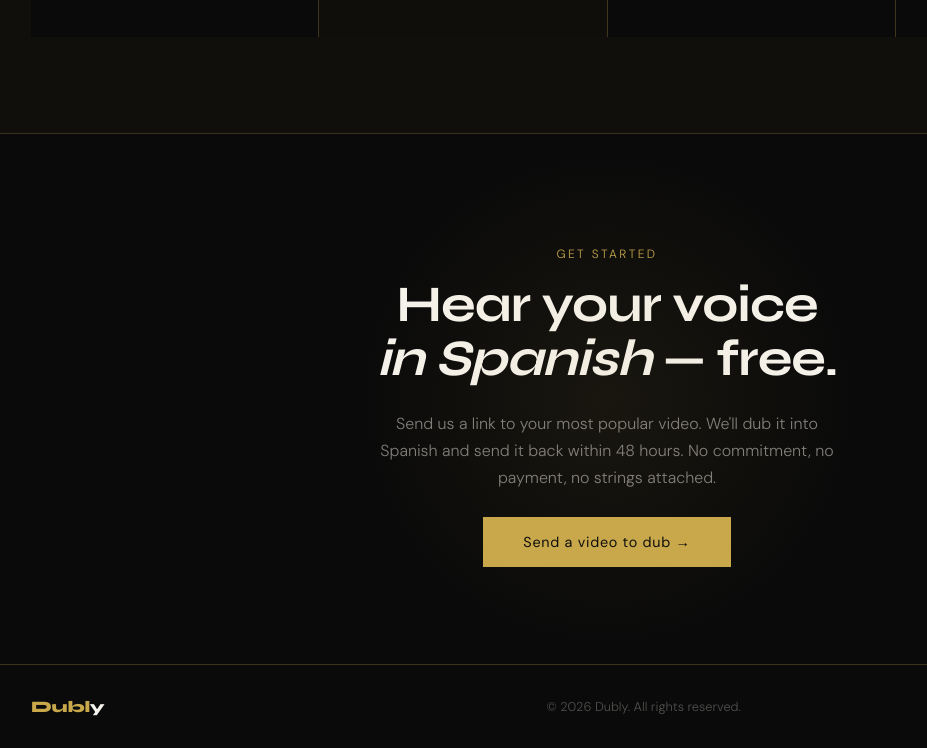
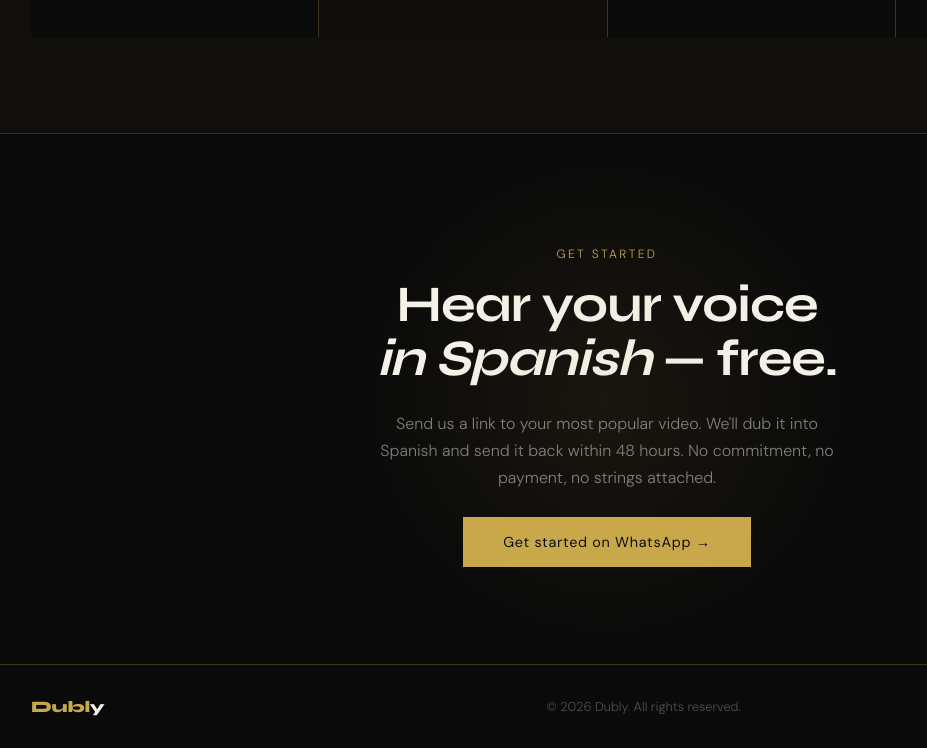
Before and after one commit to Toritsu-sell/dubly, a plain HTML site: page index.html in a window 1280 px wide. Shown: the part 3298-4046 px from the top of the page, without its empty margins (33-960 px from the left). Drawn offline with Linux system fonts and the light colour scheme.

Commit message:
Update index.html

```diff
--- a/index.html
+++ b/index.html
@@ -671,7 +671,7 @@
   <div class="section-label">Get started</div>
   <h2>Hear your voice<br><em>in Spanish</em> — free.</h2>
   <p>Send us a link to your most popular video. We'll dub it into Spanish and send it back within 48 hours. No commitment, no payment, no strings attached.</p>
-  <a href="/cdn-cgi/l/email-protection#f79f929b9b98b79398959b968e96d994989a" class="btn-primary">Send a video to dub →</a>
+ <a href="https://wa.me/+31684921964" class="btn-primary">Get started on WhatsApp →</a>
 </section>
 
 <footer>
```
